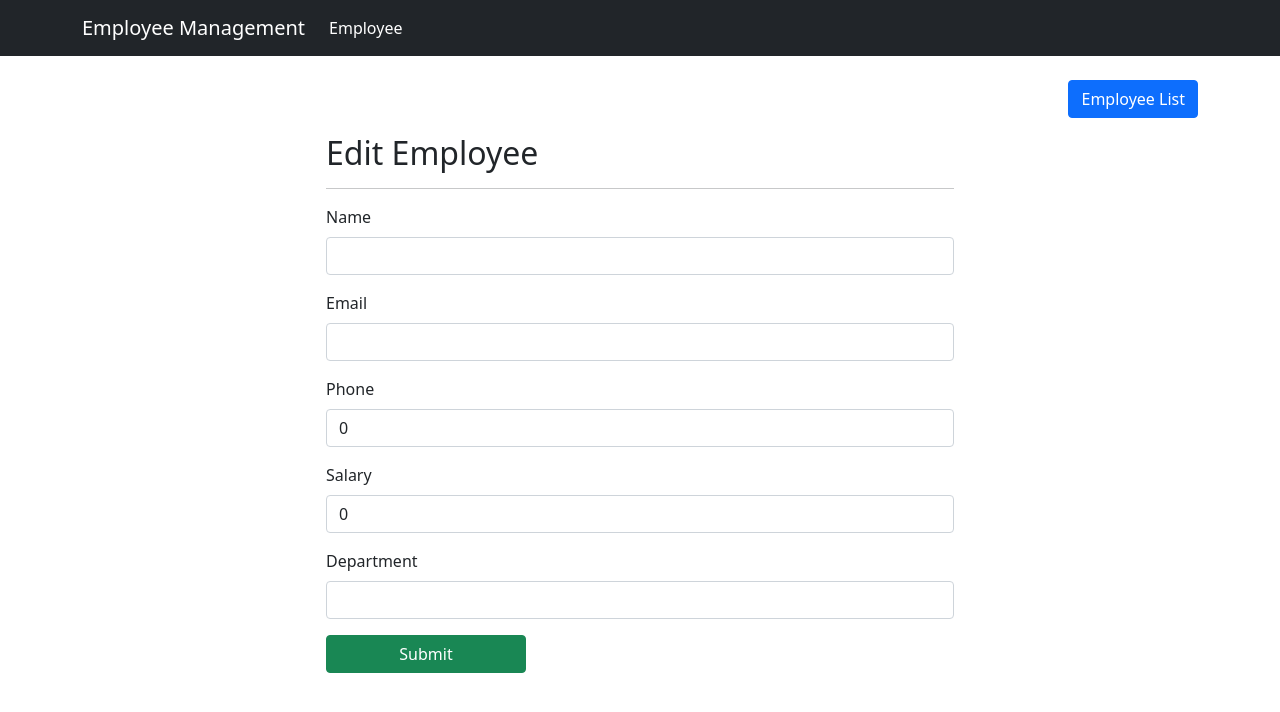
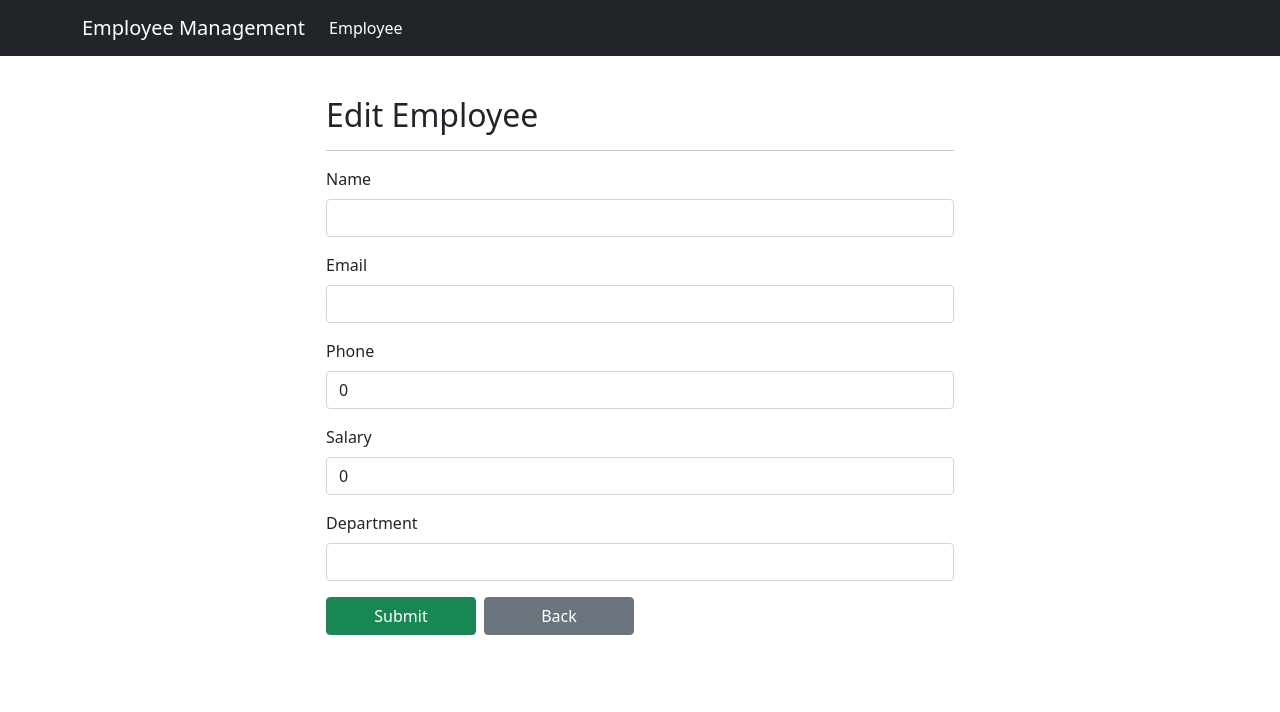
Before and after one commit to asif-ahmed-asif/EmployeeManagement, an Angular app in the folder FullStack.UI/: page /employees/edit/1 in a window 1280 px wide. Shown: the top 712 px of the page. Built offline with nearby package versions, Linux system fonts and the light colour scheme; no server answers.

Commit message:
Design change in frontend

```diff
--- a/FullStack.UI/src/app/components/employees/edit-employee/edit-employee.component.html
+++ b/FullStack.UI/src/app/components/employees/edit-employee/edit-employee.component.html
@@ -1,9 +1,4 @@
 <div class="container mt-4">
-  <div class="row">
-      <div class="text-end">
-        <button routerLink="/employees" class="btn btn-primary">Employee List</button>
-      </div>
-  </div>
 </div>
 <div class="pt-3">
   <div class="row">
@@ -38,7 +33,8 @@
               <input type="text" class="form-control" id="department" name="department"
               [(ngModel)]="employeeDetails.department">
             </div>
-              <button type="submit" class="btn btn-success" style="width: 200px;">Submit</button>
+              <button type="submit" class="btn btn-success me-2" style="width: 150px;">Submit</button>
+              <button routerLink="/employees" class="btn btn-secondary" style="width: 150px;">Back</button>
           </form>
       </div>
   </div>
```
